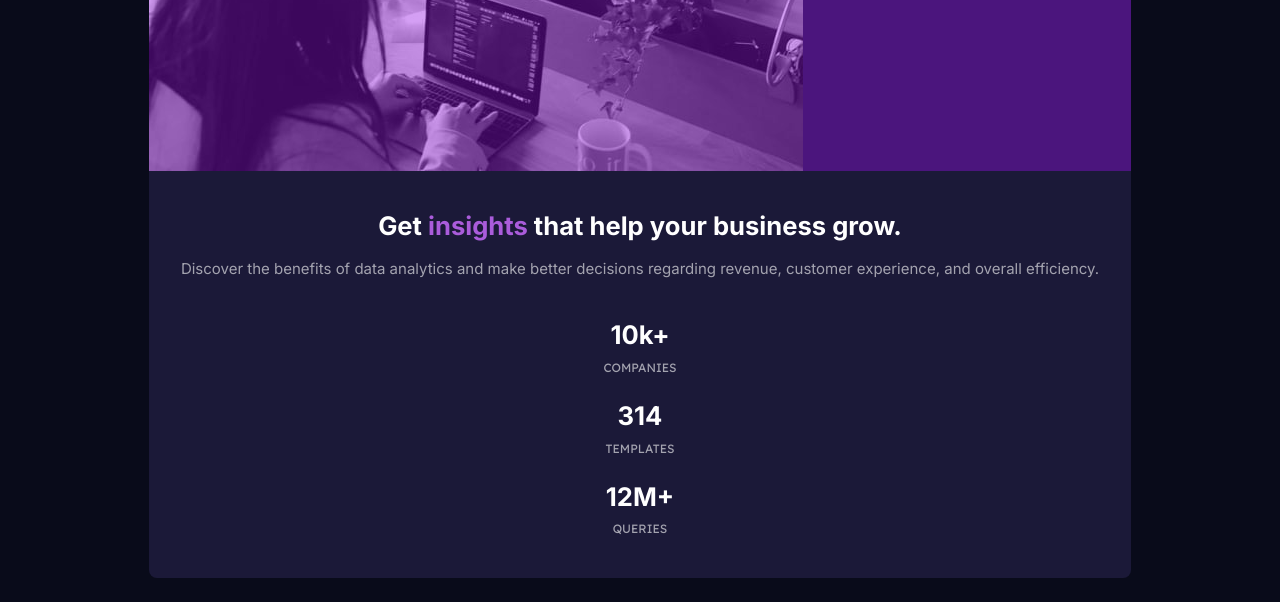
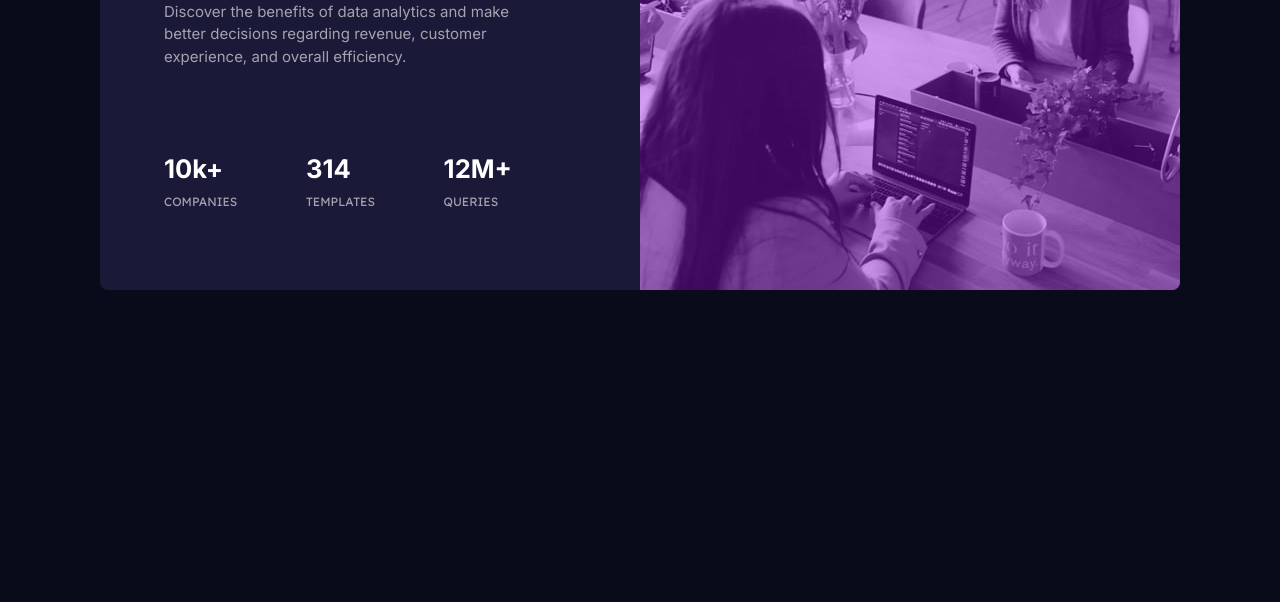
Before and after one commit to Moses2308/stats-card-component, a plain HTML site: page index.html in a window 1280 px wide. Shown: the part 333-935 px from the top of the page. After the commit the page ends 800 px from the top, so only its background shows below. Drawn offline with Linux system fonts and the light colour scheme.

Commit message:
created media query and styles for desktop layout

```diff
--- a/index.html
+++ b/index.html
@@ -28,6 +28,10 @@
     <main>
       <article class="stat-card">
         <picture>
+          <source
+            srcset="images/image-header-desktop.jpg"
+            media="(min-width: 500px)"
+          />
           <!-- TODO make the source element -->
           <img src="images/image-header-mobile.jpg" />
           <div class="filter"></div>
--- a/style.css
+++ b/style.css
@@ -22,6 +22,9 @@ body {
   font-family: "Inter", sans-serif;
   font-size: 15px;
   font-weight: var(--weight-reg);
+}
+header {
+  display: none;
 }
 .stat-card {
   background-color: var(--color-desat-blue);
@@ -72,3 +75,28 @@ body {
   margin-top: 0.5rem;
   font-size: 0.75rem;
 }
+
+@media (min-width: 550px) {
+  .stat-card {
+    display: grid;
+    grid-template-areas: "content illustration";
+    grid-template-columns: 1fr 1fr;
+    max-width: 1080px;
+
+    text-align: left;
+  }
+  .info__text > .highlight {
+    font-size: 2rem;
+  }
+  .picture {
+    grid-area: illustration;
+  }
+  .info {
+    grid-area: content;
+    margin: 4rem 8rem 4rem 4rem;
+  }
+  .info__data {
+    flex-direction: row;
+    justify-content: space-between;
+  }
+}
```
